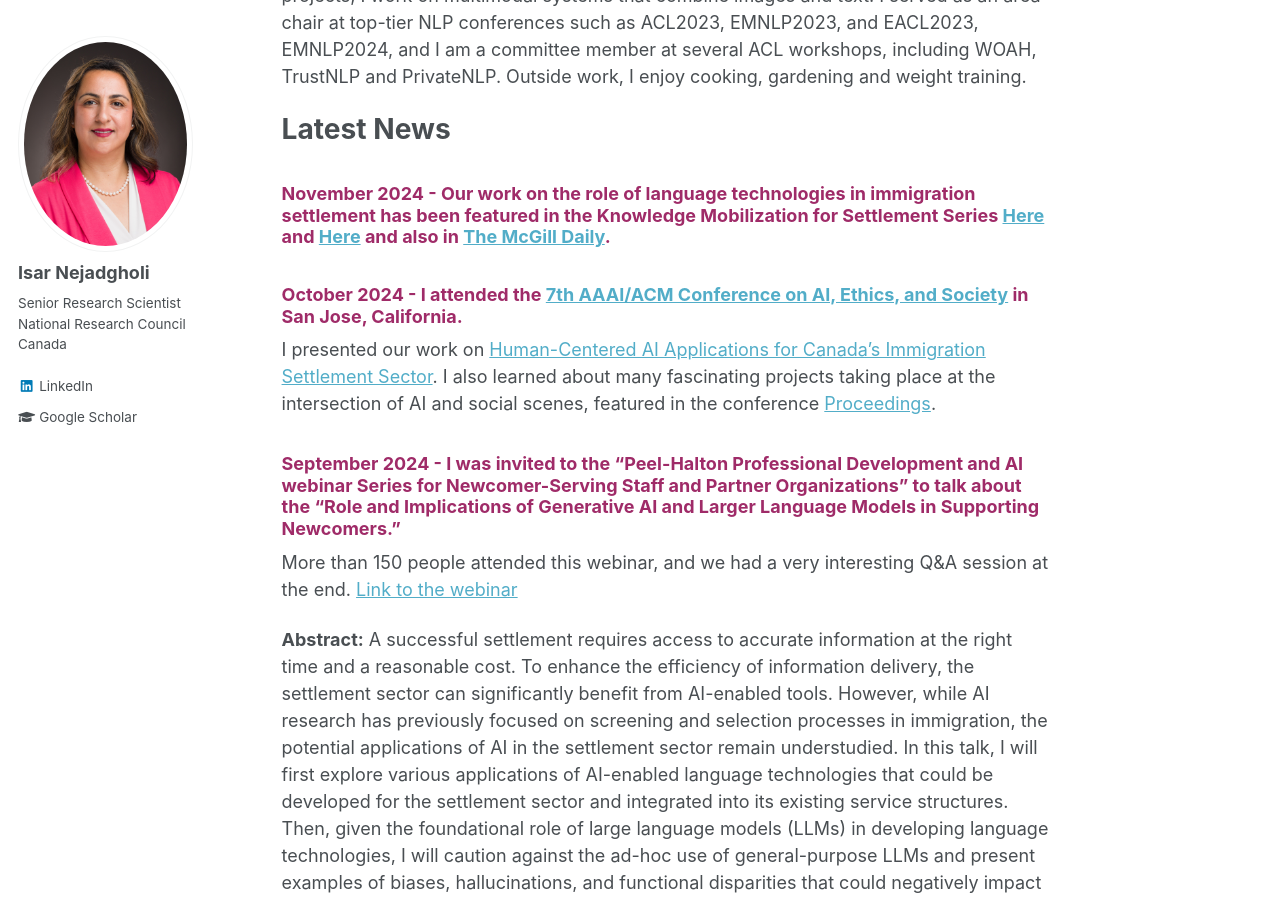
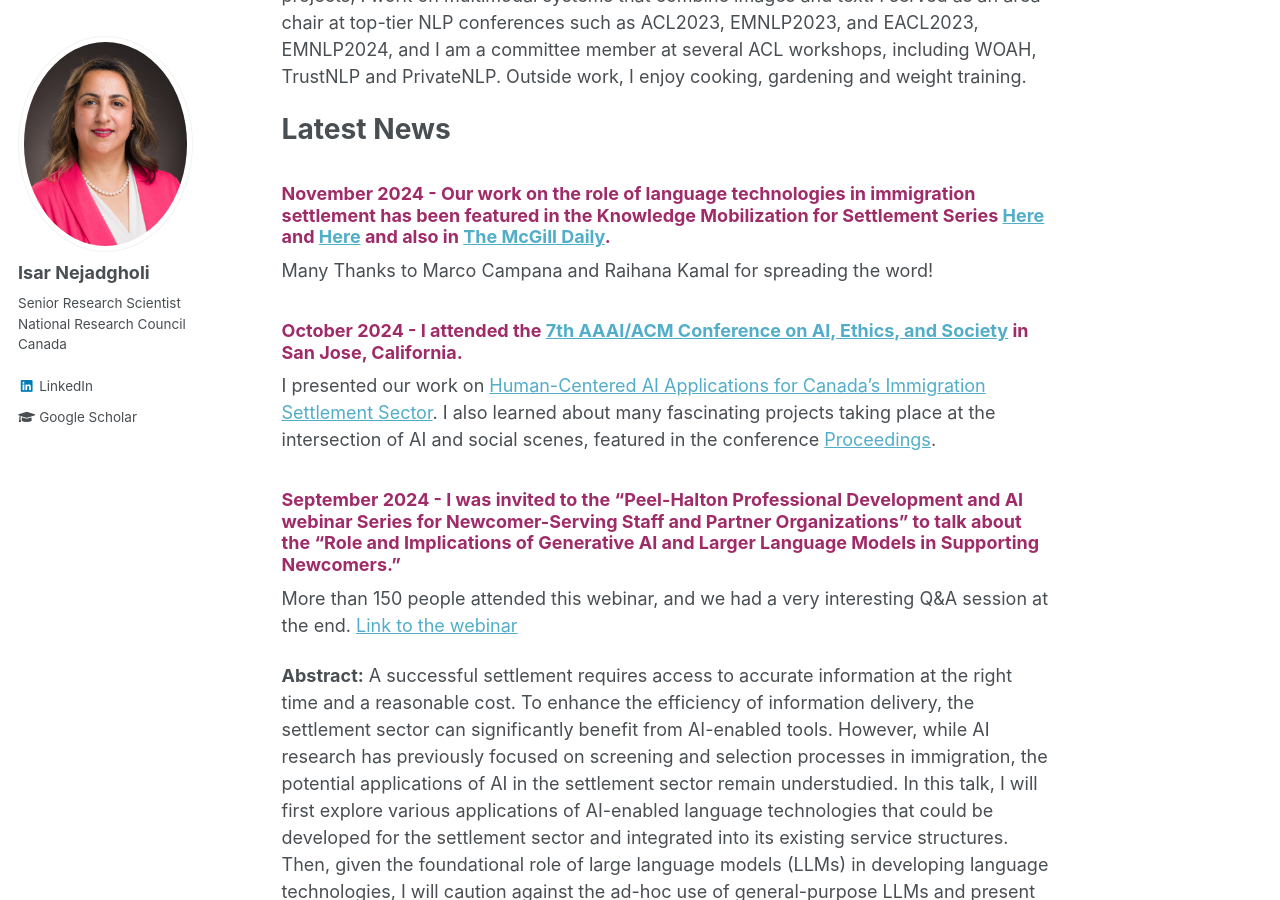
Before and after one commit to IsarNejad/IsarNejad.github.io, a Jekyll site: the page built from _pages/about.md, in a window 1280 px wide and 900 px high, scrolled down 366 px. Built offline with Jekyll 4.4.1, drawn with Linux system fonts in a browser that asks for light colours.

Commit message:
Update about.md

```diff
--- a/_pages/about.md
+++ b/_pages/about.md
@@ -15,7 +15,7 @@ I am a Senior Research Scientist at the [National Research Council Canada](https
 {: .amaranth-deep-purple}
 ### November 2024 - Our work on the role of language technologies in immigration settlement has been featured in the Knowledge Mobilization for Settlement Series [Here](https://km4s.ca/publication/social-and-ethical-risks-posed-by-general-purpose-llms-for-settling-newcomers-in-canada-2024/) and [Here](https://km4s.ca/publication/human-centered-ai-applications-for-canadas-immigration-settlement-sector-2024/) and also in [The McGill Daily](https://www.mcgilldaily.com/2024/11/bridging-culture-with-code/).
 
-
+Many Thanks to Marco Campana and Raihana Kamal for spreading the word!
 
 
 {: .amaranth-deep-purple}
```
